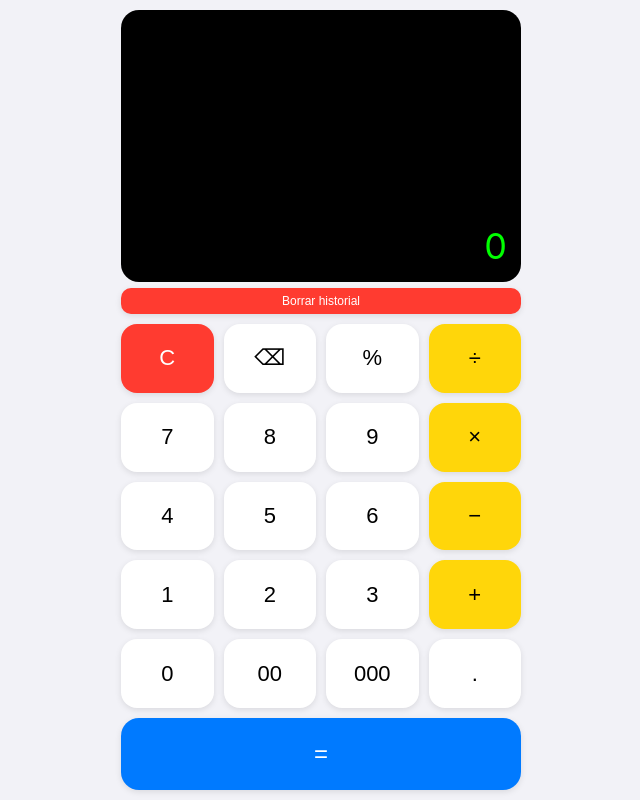
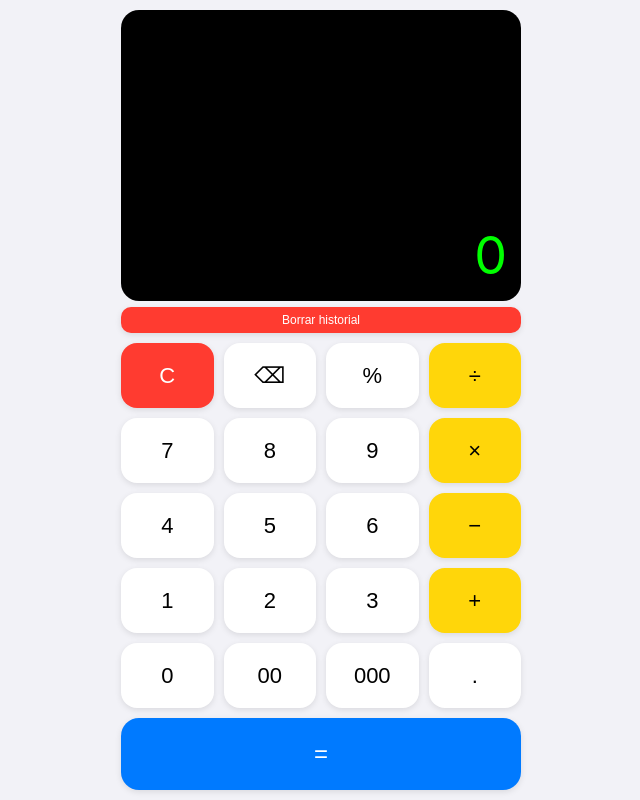
Before and after one commit to eliseo5120/Calculadora_Cop, a plain HTML site: page index.html in a window 1280 px wide. Shown: the whole page, without its empty margins (319-959 px from the left). Drawn offline with Linux system fonts and the light colour scheme.

Commit message:
Increase font size for current class
aumento de fuente en display

```diff
--- a/index.html
+++ b/index.html
@@ -57,7 +57,7 @@ body{
 }
 
 .current{
-  font-size:clamp(28px,6vw,36px);
+  font-size:clamp(36px,8vw,52px);
   text-align:right;
   word-break:break-all;
 }
```
